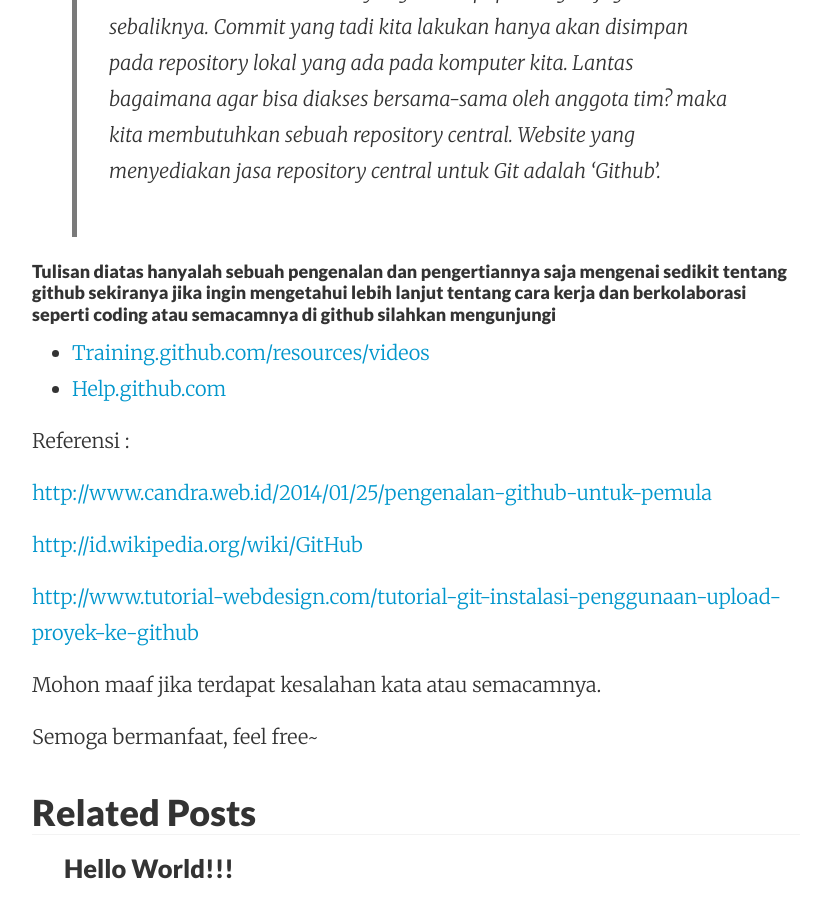
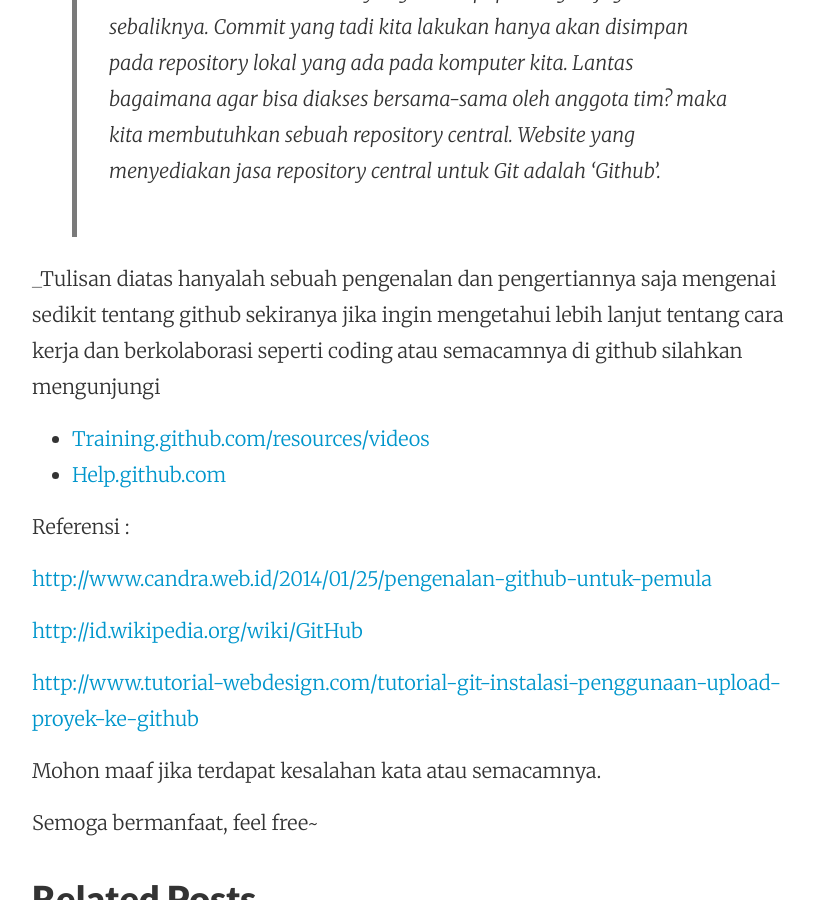
Before and after one commit to D3f4lt/d3f4lt.github.io, a Jekyll site: the page built from _posts/2014-06-10-kenalan-dengan-github.md, in a window 1280 px wide and 900 px high, scrolled down 2770 px. Shown: the whole window, without its empty margins (224-1042 px from the left). Built offline with Jekyll 4.4.1, drawn with Linux system fonts in a browser that asks for light colours; nearby versions of some CDN libraries.

```diff
--- a/_posts/2014-06-10-kenalan-dengan-github.md
+++ b/_posts/2014-06-10-kenalan-dengan-github.md
@@ -34,7 +34,7 @@ Yang membedakan Github dari Project hosting yang lain bisa kita lihat di bawah i
 > Kemudian untuk lebih memahami sedikit tentang github, dimisalkan kita sedang mengembangkan sebuah aplikasi web menggunakan PHP. Ketika kita sudah selesai melakukan koding maka kita menyimpannya ke dalam repository Git atau istilahnya commit. Pada langkah ini kita sudah membuat versi source code kita katakanlah versi 1 Besoknya kita melakukan perubahan pada versi 1 kita tadi dan seperti sebelumnya kita juga melakukan commit ke dalam repository, maka versi 2 akan tercipta. Lantas apakah versi 1 akan hilang? tidak. Setelah kita bekerja beberapa kali memperbaiki atau menambahkan fitur pada source code kita sampai 20 versi pun kita akan selalu bisa untuk kembali ke versi lama yang keberapapun begitu juga sebaliknya.
 Commit yang tadi kita lakukan hanya akan disimpan pada repository lokal yang ada pada komputer kita. Lantas bagaimana agar bisa diakses bersama-sama oleh anggota tim? maka kita membutuhkan sebuah repository central. Website yang menyediakan jasa repository central untuk Git adalah 'Github'.
 
-##### Tulisan diatas hanyalah sebuah pengenalan dan pengertiannya saja mengenai sedikit tentang github sekiranya jika ingin mengetahui lebih lanjut tentang cara kerja dan berkolaborasi seperti coding atau semacamnya di github silahkan mengunjungi
+_Tulisan diatas hanyalah sebuah pengenalan dan pengertiannya saja mengenai sedikit tentang github sekiranya jika ingin mengetahui lebih lanjut tentang cara kerja dan berkolaborasi seperti coding atau semacamnya di github silahkan mengunjungi
 
 * [Training.github.com/resources/videos](https://training.github.com/resources/videos/)
 * [Help.github.com](https://help.github.com/)
```
